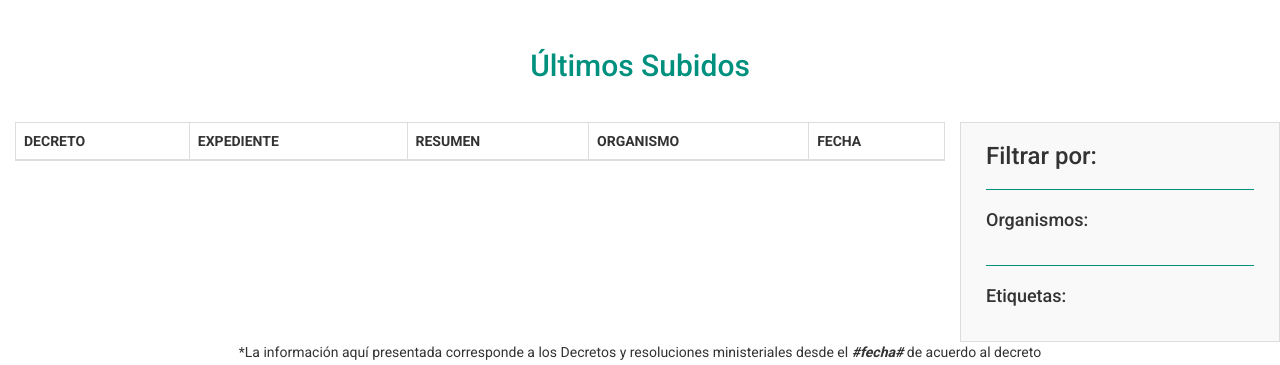
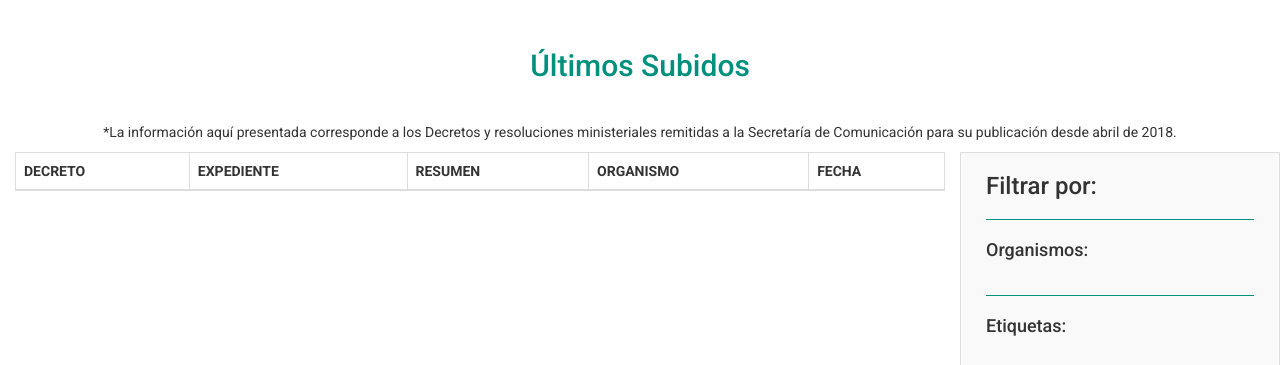
Before and after one commit to mmandrille/archivo, a Django app: template archivo/core/templates/home.html in a window 1280 px wide. Shown: the part 287-652 px from the top of the page. Run offline with Django 3.2, Linux system fonts and the light colour scheme; the template is opened without the code that fills it: values that come from a table or form of the project are taken from there, others are empty; parts of the project's set-up code (start-up, migrations or seed data) failed here and were passed over; some libraries are stand-ins or nearby versions.

Commit message:
Se mueve la ubicación del mensaje de deslindamiento de responsabilidad

```diff
--- a/archivo/core/templates/home.html
+++ b/archivo/core/templates/home.html
@@ -24,6 +24,7 @@
                 <h2> Últimos Subidos</h2>
               {% endif %}
           </div>
+          <p class="col-md-12" style="text-align: center;">*La información aquí presentada corresponde a los Decretos y resoluciones ministeriales remitidas a la Secretaría de Comunicación para su publicación desde abril de 2018.</p>
           <div class="col-md-9">
               <div class="lista-archivos">
                 <table class="table table-striped table-bordered">
@@ -69,7 +70,6 @@
               {% endfor %}
             </ul>
           </div>
-          <p class="col-md-8 col-md-offset-2" style="text-align: center;">*La información aquí presentada corresponde a los Decretos y resoluciones ministeriales desde el <b><i>#fecha#</i></b> de acuerdo al decreto <b><i>#nro de decreto#</i></b> que resuelve la publicación de los mismos en el portal de Gobierno Abierto.</p>
       </div>
     </section>
   </section>
```
